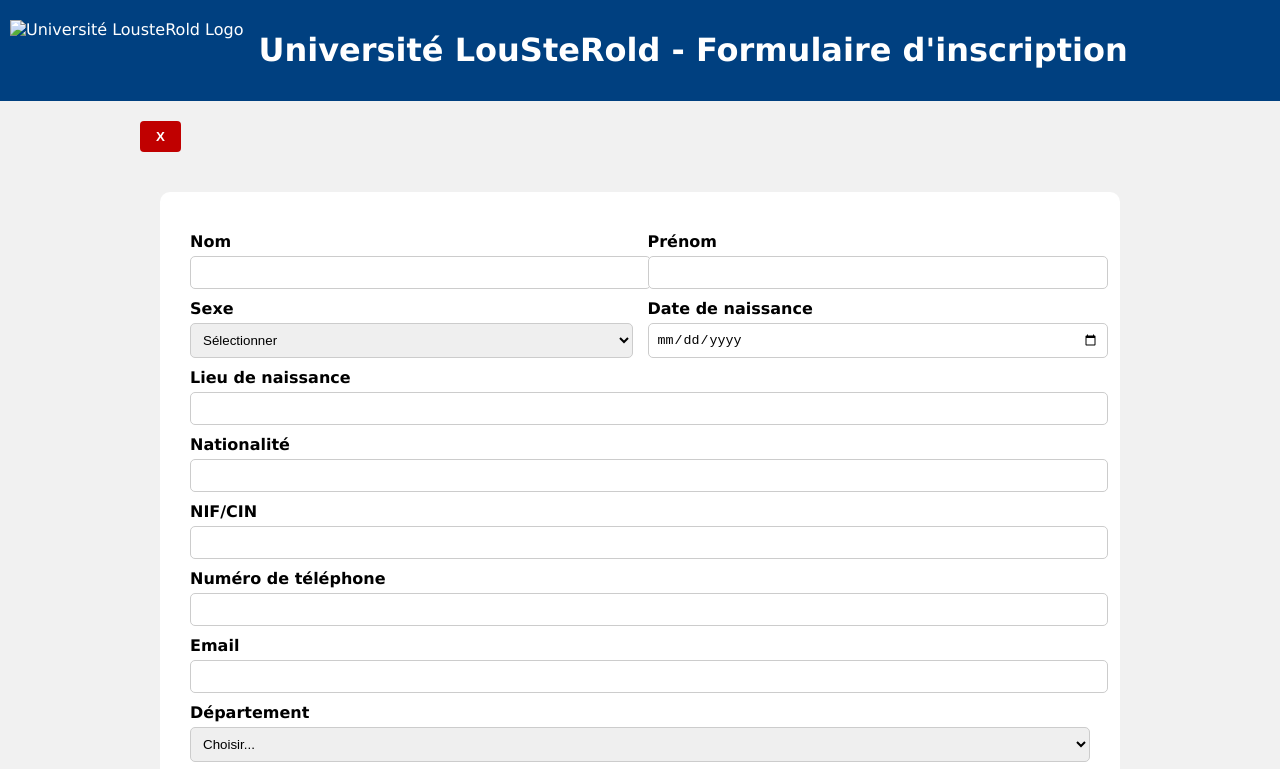
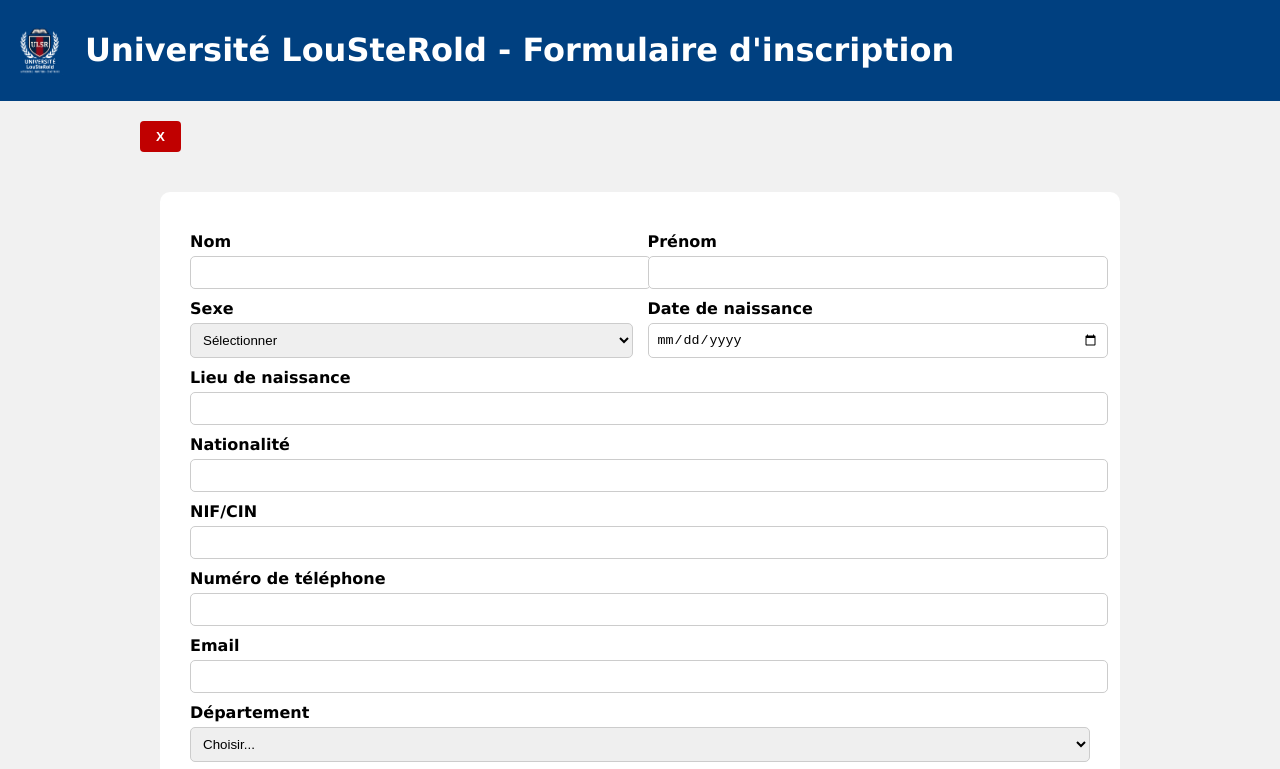
Before and after one commit to Loulou-116/LouSteRold-LSR-, a plain HTML site: page inscription-3.html in a window 1280 px wide. Shown: the top 769 px of the page. Drawn offline with nearby package versions, Linux system fonts and the light colour scheme; the site is published under a folder, as on GitHub Pages, so addresses that start at the root find nothing.

Commit message:
Update inscription-3.html

```diff
--- a/inscription-3.html
+++ b/inscription-3.html
@@ -13,7 +13,7 @@
 <body class="b">
 
 <header>
-  <img src="/Image/logo.png" alt="Université LousteRold Logo">
+  <img src="Image/logo.png" alt="Université LousteRold Logo">
   <h1>Université LouSteRold - Formulaire d'inscription</h1>
 </header>
 
```
